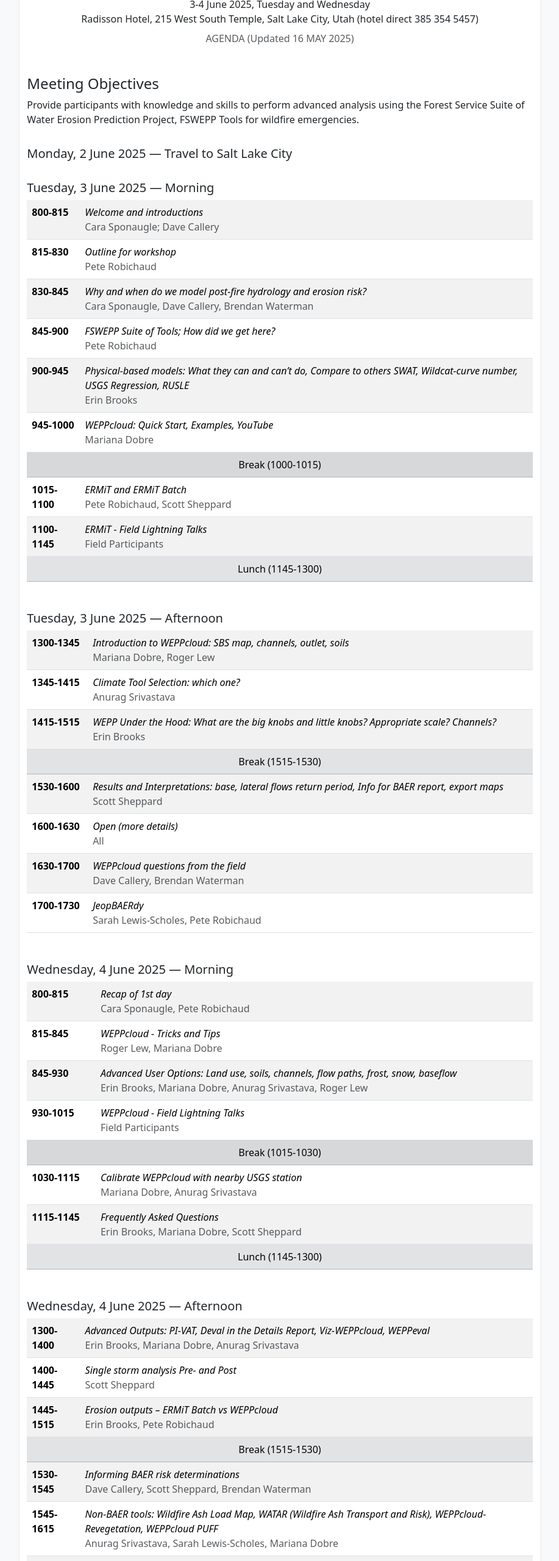
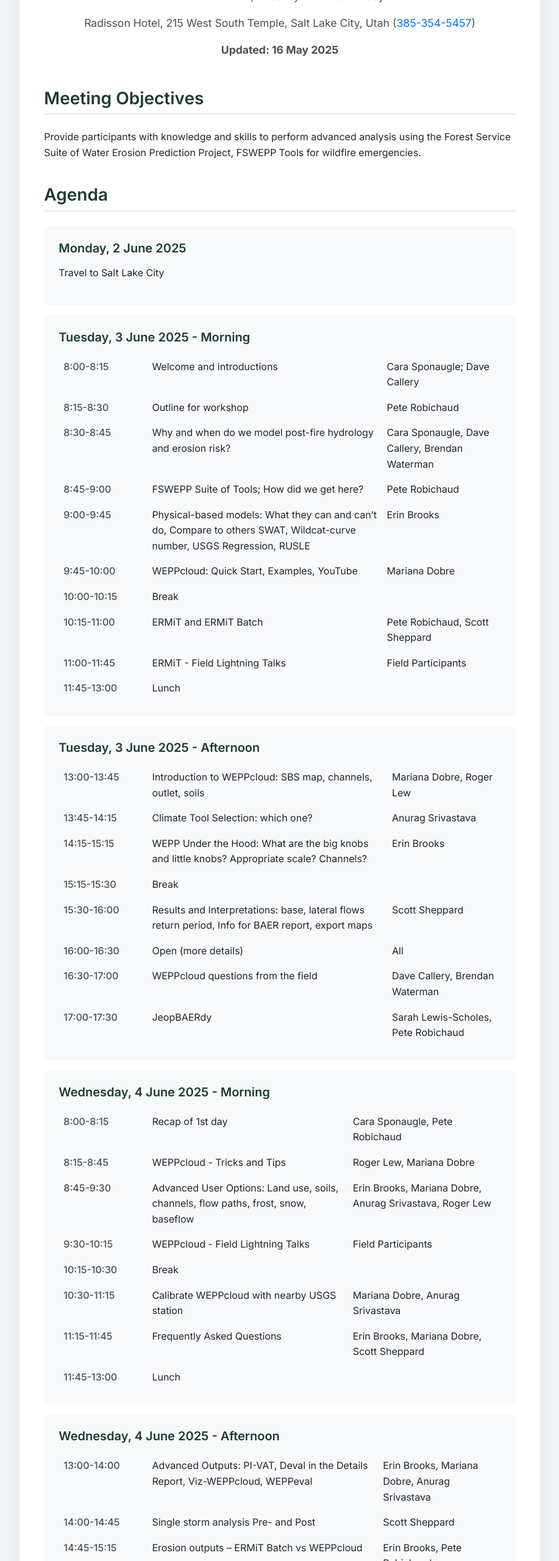
Before and after one commit to wepp-in-the-woods/2025-National-BAER-Readiness-Meeting, a plain HTML site: page index.htm in a window 1280 px wide. Shown: the part 240-2800 px from the top of the page at 61% size, without its empty margins (181-1098 px from the left). Drawn offline with nearby package versions, Linux system fonts and the light colour scheme; a small style sheet from the web is missing.

Commit message:
Update index.htm

```diff
--- a/index.htm
+++ b/index.htm
@@ -6,325 +6,280 @@
   <title>2025 National Burned Area Emergency Response Readiness Meeting</title>
   <!-- Bootstrap CSS -->
   <link rel="stylesheet" href="https://cdn.jsdelivr.net/npm/bootstrap@5.3.3/dist/css/bootstrap.min.css" integrity="sha384-yogH5qG1D6kxZbDzQ3xjZmUqQm34tcywP9xsO+Q0pR3g6KY20NckvGiDyvFOKc8I" crossorigin="anonymous">
+  <!-- Google Fonts: Inter -->
+  <link rel="stylesheet" href="https://fonts.googleapis.com/css2?family=Inter:wght@400;500;600;700&display=swap">
   <style>
-    body { font-family: system-ui, -apple-system, "Segoe UI", Roboto, "Helvetica Neue", Arial, "Noto Sans", sans-serif; background-color: #f8f9fa; }
-    .agenda-table th, .agenda-table td { vertical-align: top; }
-    .agenda-section { margin-top: 2rem; }
-    .container { margin-left: 10em; margin-right: 10em; }
-    h1 { text-align:center; }
+    body {
+      font-family: 'Inter', system-ui, -apple-system, 'Segoe UI', Roboto, 'Helvetica Neue', Arial, 'Noto Sans', sans-serif;
+      background-color: #f0f2f5;
+      color: #212529;
+      line-height: 1.6;
+    }
+    .container {
+      background-color: #ffffff;
+      border-radius: 12px;
+      box-shadow: 0 4px 20px rgba(0, 0, 0, 0.05);
+      padding: 2.5rem;
+      margin-top: 2rem;
+      margin-bottom: 2rem;
+    }
+    .header {
+      text-align: center;
+      margin-bottom: 3rem;
+    }
+    .header h1 {
+      font-size: 2.5rem;
+      font-weight: 700;
+      color: #1a3c34;
+    }
+    .header p {
+      font-size: 1.1rem;
+      color: #495057;
+    }
+    .section-title {
+      font-size: 1.75rem;
+      font-weight: 600;
+      color: #1a3c34;
+      margin-bottom: 1.5rem;
+      border-bottom: 2px solid #e9ecef;
+      padding-bottom: 0.5rem;
+    }
+    .agenda-card {
+      background-color: #f8f9fa;
+      border-radius: 8px;
+      padding: 1.5rem;
+      margin-bottom: 1rem;
+      transition: transform 0.2s, box-shadow 0.2s;
+    }
+    .agenda-card:hover {
+      transform: translateY(-4px);
+      box-shadow: 0 6px 12px rgba(0, 0, 0, 0.1);
+    }
+    .agenda-card h3 {
+      font-size: 1.25rem;
+      font-weight: 600;
+      color: #1a3c34;
+      margin-bottom: 1rem;
+    }
+    .agenda-card table {
+      width: 100%;
+      margin-bottom: 0;
+    }
+    .agenda-card th, .agenda-card td {
+      vertical-align: top;
+      padding: 0.5rem;
+      border: none;
+    }
+    .agenda-card th {
+      width: 20%;
+      font-weight: 500;
+      color: #495057;
+    }
+    .agenda-card td {
+      color: #212529;
+    }
+    .team-list, .links-list {
+      list-style: none;
+      padding: 0;
+    }
+    .team-member, .link-item {
+      background-color: #f8f9fa;
+      border-radius: 8px;
+      padding: 1.5rem;
+      margin-bottom: 1rem;
+      transition: transform 0.2s, box-shadow 0.2s;
+    }
+    .team-member:hover, .link-item:hover {
+      transform: translateY(-4px);
+      box-shadow: 0 6px 12px rgba(0, 0, 0, 0.1);
+    }
+    .team-member h5, .link-item h5 {
+      font-size: 1.25rem;
+      font-weight: 600;
+      color: #1a3c34;
+      margin-bottom: 0.5rem;
+    }
+    .team-member p, .link-item p {
+      margin: 0;
+      color: #495057;
+      font-size: 1rem;
+    }
+    a {
+      color: #0d6efd;
+      text-decoration: none;
+    }
+    a:hover {
+      text-decoration: underline;
+    }
+    .agenda-section {
+      margin-top: 2.5rem;
+    }
+    @media (max-width: 768px) {
+      .container {
+        padding: 1.5rem;
+      }
+      .header h1 {
+        font-size: 2rem;
+      }
+      .section-title {
+        font-size: 1.5rem;
+      }
+      .agenda-card th {
+        width: 30%;
+      }
+    }
   </style>
 </head>
 <body>
   <div class="d-flex justify-content-center">
-    <div class="container col-lg-8 py-4 bg-white shadow-sm">
-      <header class="text-center mb-5">
-        <h1 class="display-5 fw-bold">2025 National Burned Area Emergency Response Readiness Meeting</h1>
-        <p class="lead mb-0">Forest Service Water Erosion Prediction Project, FSWEPP Suite of Tools</p>
-        <p class="mb-0">3-4 June 2025, Tuesday and Wednesday</p>
-        <p class="mb-0">Radisson Hotel, 215 West South Temple, Salt Lake City, Utah (hotel direct 385 354 5457)</p>
-        <p class="text-muted mt-2">AGENDA (Updated 16 MAY 2025)</p>
-      </header>
+    <div class="container col-lg-8">
+      <div class="header">
+        <h1>2025 National Burned Area Emergency Response Readiness Meeting</h1>
+        <p>Forest Service Water Erosion Prediction Project, FSWEPP Suite of Tools</p>
+        <p>3-4 June 2025, Tuesday and Wednesday</p>
+        <p>Radisson Hotel, 215 West South Temple, Salt Lake City, Utah (<a href="tel:3853545457">385-354-5457</a>)</p>
+        <p><strong>Updated: 16 May 2025</strong></p>
+      </div>
 
-      <section>
-        <h2 class="h4">Meeting Objectives</h2>
+      <div class="agenda-section">
+        <h2 class="section-title">Meeting Objectives</h2>
         <p>Provide participants with knowledge and skills to perform advanced analysis using the Forest Service Suite of Water Erosion Prediction Project, FSWEPP Tools for wildfire emergencies.</p>
-      </section>
+      </div>
 
-      <section class="agenda-section">
-        <h3 class="h5">Monday, 2 June 2025 &mdash; Travel to Salt Lake City</h3>
-      </section>
+      <div class="agenda-section">
+        <h2 class="section-title">Agenda</h2>
+        <div class="agenda-card">
+          <h3>Monday, 2 June 2025</h3>
+          <p>Travel to Salt Lake City</p>
+        </div>
 
-      <!-- Tuesday Morning -->
-      <section class="agenda-section">
-        <h3 class="h5">Tuesday, 3 June 2025 &mdash; Morning</h3>
-        <div class="table-responsive">
-          <table class="table table-striped agenda-table">
-            <tbody>
-              <tr>
-                <td class="fw-bold">800-815</td>
-                <td>
-                  <em>Welcome and introductions</em>
-                  <div class="text-muted">Cara Sponaugle; Dave Callery</div>
-                </td>
-              </tr>
-              <tr>
-                <td class="fw-bold">815-830</td>
-                <td>
-                  <em>Outline for workshop</em>
-                  <div class="text-muted">Pete Robichaud</div>
-                </td>
-              </tr>
-              <tr>
-                <td class="fw-bold">830-845</td>
-                <td>
-                  <em>Why and when do we model post-fire hydrology and erosion risk?</em>
-                  <div class="text-muted">Cara Sponaugle, Dave Callery, Brendan Waterman</div>
-                </td>
-              </tr>
-              <tr>
-                <td class="fw-bold">845-900</td>
-                <td>
-                  <em>FSWEPP Suite of Tools; How did we get here?</em>
-                  <div class="text-muted">Pete Robichaud</div>
-                </td>
-              </tr>
-              <tr>
-                <td class="fw-bold">900-945</td>
-                <td>
-                  <em>Physical-based models: What they can and can’t do, Compare to others SWAT, Wildcat-curve number, USGS Regression, RUSLE</em>
-                  <div class="text-muted">Erin Brooks</div>
-                </td>
-              </tr>
-              <tr>
-                <td class="fw-bold">945-1000</td>
-                <td>
-                  <em>WEPPcloud: Quick Start, Examples, YouTube</em>
-                  <div class="text-muted">Mariana Dobre</div>
-                </td>
-              </tr>
-              <tr class="table-secondary">
-                <td colspan="2" class="text-center">Break (1000-1015)</td>
-              </tr>
-              <tr>
-                <td class="fw-bold">1015-1100</td>
-                <td>
-                  <em>ERMiT and ERMiT Batch</em>
-                  <div class="text-muted">Pete Robichaud, Scott Sheppard</div>
-                </td>
-              </tr>
-              <tr>
-                <td class="fw-bold">1100-1145</td>
-                <td>
-                  <em>ERMiT - Field Lightning Talks</em>
-                  <div class="text-muted">Field Participants</div>
-                </td>
-              </tr>
-              <tr class="table-secondary">
-                <td colspan="2" class="text-center">Lunch (1145-1300)</td>
-              </tr>
-            </tbody>
+        <div class="agenda-card">
+          <h3>Tuesday, 3 June 2025 - Morning</h3>
+          <table>
+            <tr><th>8:00-8:15</th><td>Welcome and introductions</td><td>Cara Sponaugle; Dave Callery</td></tr>
+            <tr><th>8:15-8:30</th><td>Outline for workshop</td><td>Pete Robichaud</td></tr>
+            <tr><th>8:30-8:45</th><td>Why and when do we model post-fire hydrology and erosion risk?</td><td>Cara Sponaugle, Dave Callery, Brendan Waterman</td></tr>
+            <tr><th>8:45-9:00</th><td>FSWEPP Suite of Tools; How did we get here?</td><td>Pete Robichaud</td></tr>
+            <tr><th>9:00-9:45</th><td>Physical-based models: What they can and can’t do, Compare to others SWAT, Wildcat-curve number, USGS Regression, RUSLE</td><td>Erin Brooks</td></tr>
+            <tr><th>9:45-10:00</th><td>WEPPcloud: Quick Start, Examples, YouTube</td><td>Mariana Dobre</td></tr>
+            <tr><th>10:00-10:15</th><td>Break</td><td></td></tr>
+            <tr><th>10:15-11:00</th><td>ERMiT and ERMiT Batch</td><td>Pete Robichaud, Scott Sheppard</td></tr>
+            <tr><th>11:00-11:45</th><td>ERMiT - Field Lightning Talks</td><td>Field Participants</td></tr>
+            <tr><th>11:45-13:00</th><td>Lunch</td><td></td></tr>
           </table>
         </div>
-      </section>
 
-      <!-- Tuesday Afternoon -->
-      <section class="agenda-section">
-        <h3 class="h5">Tuesday, 3 June 2025 &mdash; Afternoon</h3>
-        <div class="table-responsive">
-          <table class="table table-striped agenda-table">
-            <tbody>
-              <tr>
-                <td class="fw-bold">1300-1345</td>
-                <td>
-                  <em>Introduction to WEPPcloud: SBS map, channels, outlet, soils</em>
-                  <div class="text-muted">Mariana Dobre, Roger Lew</div>
-                </td>
-              </tr>
-              <tr>
-                <td class="fw-bold">1345-1415</td>
-                <td>
-                  <em>Climate Tool Selection: which one?</em>
-                  <div class="text-muted">Anurag Srivastava</div>
-                </td>
-              </tr>
-              <tr>
-                <td class="fw-bold">1415-1515</td>
-                <td>
-                  <em>WEPP Under the Hood: What are the big knobs and little knobs? Appropriate scale? Channels?</em>
-                  <div class="text-muted">Erin Brooks</div>
-                </td>
-              </tr>
-              <tr class="table-secondary">
-                <td colspan="2" class="text-center">Break (1515-1530)</td>
-              </tr>
-              <tr>
-                <td class="fw-bold">1530-1600</td>
-                <td>
-                  <em>Results and Interpretations: base, lateral flows return period, Info for BAER report, export maps</em>
-                  <div class="text-muted">Scott Sheppard</div>
-                </td>
-              </tr>
-              <tr>
-                <td class="fw-bold">1600-1630</td>
-                <td>
-                  <em>Open (more details)</em>
-                  <div class="text-muted">All</div>
-                </td>
-              </tr>
-              <tr>
-                <td class="fw-bold">1630-1700</td>
-                <td>
-                  <em>WEPPcloud questions from the field</em>
-                  <div class="text-muted">Dave Callery, Brendan Waterman</div>
-                </td>
-              </tr>
-              <tr>
-                <td class="fw-bold">1700-1730</td>
-                <td>
-                  <em>JeopBAERdy</em>
-                  <div class="text-muted">Sarah Lewis-Scholes, Pete Robichaud</div>
-                </td>
-              </tr>
-            </tbody>
+        <div class="agenda-card">
+          <h3>Tuesday, 3 June 2025 - Afternoon</h3>
+          <table>
+            <tr><th>13:00-13:45</th><td>Introduction to WEPPcloud: SBS map, channels, outlet, soils</td><td>Mariana Dobre, Roger Lew</td></tr>
+            <tr><th>13:45-14:15</th><td>Climate Tool Selection: which one?</td><td>Anurag Srivastava</td></tr>
+            <tr><th>14:15-15:15</th><td>WEPP Under the Hood: What are the big knobs and little knobs? Appropriate scale? Channels?</td><td>Erin Brooks</td></tr>
+            <tr><th>15:15-15:30</th><td>Break</td><td></td></tr>
+            <tr><th>15:30-16:00</th><td>Results and Interpretations: base, lateral flows return period, Info for BAER report, export maps</td><td>Scott Sheppard</td></tr>
+            <tr><th>16:00-16:30</th><td>Open (more details)</td><td>All</td></tr>
+            <tr><th>16:30-17:00</th><td>WEPPcloud questions from the field</td><td>Dave Callery, Brendan Waterman</td></tr>
+            <tr><th>17:00-17:30</th><td>JeopBAERdy</td><td>Sarah Lewis-Scholes, Pete Robichaud</td></tr>
           </table>
         </div>
-      </section>
 
-      <!-- Wednesday Morning -->
-      <section class="agenda-section">
-        <h3 class="h5">Wednesday, 4 June 2025 &mdash; Morning</h3>
-        <div class="table-responsive">
-          <table class="table table-striped agenda-table">
-            <tbody>
-              <tr>
-                <td class="fw-bold">800-815</td>
-                <td>
-                  <em>Recap of 1st day</em>
-                  <div class="text-muted">Cara Sponaugle, Pete Robichaud</div>
-                </td>
-              </tr>
-              <tr>
-                <td class="fw-bold">815-845</td>
-                <td>
-                  <em>WEPPcloud - Tricks and Tips</em>
-                  <div class="text-muted">Roger Lew, Mariana Dobre</div>
-                </td>
-              </tr>
-              <tr>
-                <td class="fw-bold">845-930</td>
-                <td>
-                  <em>Advanced User Options: Land use, soils, channels, flow paths, frost, snow, baseflow</em>
-                  <div class="text-muted">Erin Brooks, Mariana Dobre, Anurag Srivastava, Roger Lew</div>
-                </td>
-              </tr>
-              <tr>
-                <td class="fw-bold">930-1015</td>
-                <td>
-                  <em>WEPPcloud - Field Lightning Talks</em>
-                  <div class="text-muted">Field Participants</div>
-                </td>
-              </tr>
-              <tr class="table-secondary">
-                <td colspan="2" class="text-center">Break (1015-1030)</td>
-              </tr>
-              <tr>
-                <td class="fw-bold">1030-1115</td>
-                <td>
-                  <em>Calibrate WEPPcloud with nearby USGS station</em>
-                  <div class="text-muted">Mariana Dobre, Anurag Srivastava</div>
-                </td>
-              </tr>
-              <tr>
-                <td class="fw-bold">1115-1145</td>
-                <td>
-                  <em>Frequently Asked Questions</em>
-                  <div class="text-muted">Erin Brooks, Mariana Dobre, Scott Sheppard</div>
-                </td>
-              </tr>
-              <tr class="table-secondary">
-                <td colspan="2" class="text-center">Lunch (1145-1300)</td>
-              </tr>
-            </tbody>
+        <div class="agenda-card">
+          <h3>Wednesday, 4 June 2025 - Morning</h3>
+          <table>
+            <tr><th>8:00-8:15</th><td>Recap of 1st day</td><td>Cara Sponaugle, Pete Robichaud</td></tr>
+            <tr><th>8:15-8:45</th><td>WEPPcloud - Tricks and Tips</td><td>Roger Lew, Mariana Dobre</td></tr>
+            <tr><th>8:45-9:30</th><td>Advanced User Options: Land use, soils, channels, flow paths, frost, snow, baseflow</td><td>Erin Brooks, Mariana Dobre, Anurag Srivastava, Roger Lew</td></tr>
+            <tr><th>9:30-10:15</th><td>WEPPcloud - Field Lightning Talks</td><td>Field Participants</td></tr>
+            <tr><th>10:15-10:30</th><td>Break</td><td></td></tr>
+            <tr><th>10:30-11:15</th><td>Calibrate WEPPcloud with nearby USGS station</td><td>Mariana Dobre, Anurag Srivastava</td></tr>
+            <tr><th>11:15-11:45</th><td>Frequently Asked Questions</td><td>Erin Brooks, Mariana Dobre, Scott Sheppard</td></tr>
+            <tr><th>11:45-13:00</th><td>Lunch</td><td></td></tr>
           </table>
         </div>
-      </section>
 
-      <!-- Wednesday Afternoon -->
-      <section class="agenda-section">
-        <h3 class="h5">Wednesday, 4 June 2025 &mdash; Afternoon</h3>
-        <div class="table-responsive">
-          <table class="table table-striped agenda-table">
-            <tbody>
-              <tr>
-                <td class="fw-bold">1300-1400</td>
-                <td>
-                  <em>Advanced Outputs: PI-VAT, Deval in the Details Report, Viz-WEPPcloud, WEPPeval</em>
-                  <div class="text-muted">Erin Brooks, Mariana Dobre, Anurag Srivastava</div>
-                </td>
-              </tr>
-              <tr>
-                <td class="fw-bold">1400-1445</td>
-                <td>
-                  <em>Single storm analysis  Pre- and Post</em>
-                  <div class="text-muted">Scott Sheppard</div>
-                </td>
-              </tr>
-              <tr>
-                <td class="fw-bold">1445-1515</td>
-                <td>
-                  <em>Erosion outputs – ERMiT Batch vs WEPPcloud</em>
-                  <div class="text-muted">Erin Brooks, Pete Robichaud</div>
-                </td>
-              </tr>
-              <tr class="table-secondary">
-                <td colspan="2" class="text-center">Break (1515-1530)</td>
-              </tr>
-              <tr>
-                <td class="fw-bold">1530-1545</td>
-                <td>
-                  <em>Informing BAER risk determinations</em>
-                  <div class="text-muted">Dave Callery, Scott Sheppard, Brendan Waterman</div>
-                </td>
-              </tr>
-              <tr>
-                <td class="fw-bold">1545-1615</td>
-                <td>
-                  <em>Non-BAER tools: Wildfire Ash Load Map, WATAR (Wildfire Ash Transport and Risk), WEPPcloud-Revegetation, WEPPcloud PUFF</em>
-                  <div class="text-muted">Anurag Srivastava, Sarah Lewis-Scholes, Mariana Dobre</div>
-                </td>
-              </tr>
-              <tr>
-                <td class="fw-bold">1615-1645</td>
-                <td>
-                  <em>What if? Questions from the field and potential collaboration points</em>
-                  <div class="text-muted">Dave Callery, Brendan Waterman</div>
-                </td>
-              </tr>
-              <tr>
-                <td class="fw-bold">1645-1700</td>
-                <td>
-                  <em>Wrap Up</em>
-                  <div class="text-muted">Cara Sponaugle, Pete Robichaud</div>
-                </td>
-              </tr>
-            </tbody>
+        <div class="agenda-card">
+          <h3>Wednesday, 4 June 2025 - Afternoon</h3>
+          <table>
+            <tr><th>13:00-14:00</th><td>Advanced Outputs: PI-VAT, Deval in the Details Report, Viz-WEPPcloud, WEPPeval</td><td>Erin Brooks, Mariana Dobre, Anurag Srivastava</td></tr>
+            <tr><th>14:00-14:45</th><td>Single storm analysis Pre- and Post</td><td>Scott Sheppard</td></tr>
+            <tr><th>14:45-15:15</th><td>Erosion outputs – ERMiT Batch vs WEPPcloud</td><td>Erin Brooks, Pete Robichaud</td></tr>
+            <tr><th>15:15-15:30</th><td>Break</td><td></td></tr>
+            <tr><th>15:30-15:45</th><td>Informing BAER risk determinations</td><td>Dave Callery, Scott Sheppard, Brendan Waterman</td></tr>
+            <tr><th>15:45-16:15</th><td>Non-BAER tools: Wildfire Ash Load Map, WATAR (Wildfire Ash Transport and Risk), WEPPcloud-Revegetation, WEPPcloud PUFF</td><td>Anurag Srivastava, Sarah Lewis-Scholes, Mariana Dobre</td></tr>
+            <tr><th>16:15-16:45</th><td>What if? Questions from the field and potential collaboration points</td><td>Dave Callery, Brendan Waterman</td></tr>
+            <tr><th>16:45-17:00</th><td>Wrap Up</td><td>Cara Sponaugle, Pete Robichaud</td></tr>
           </table>
         </div>
-      </section>
 
-      <section class="agenda-section">
-        <h3 class="h5">Thursday, 5 June 2025 &mdash; Travel to home units</h3>
-      </section>
+        <div class="agenda-card">
+          <h3>Thursday, 5 June 2025</h3>
+          <p>Travel to home units</p>
+        </div>
+      </div>
 
-      <section class="agenda-section">
-        <h2 class="h4">Additional Information</h2>
-        <h3 class="h5">Instructors:</h3>
-        <ul>
-          <li>Dr. Pete Robichaud, Research Engineer, USDA Forst Service Rocky Mountain Research Station, Moscow, Idaho. FSWEPP developer, field data collection, validation. peter.robichaud@usda.gov</li>
-          <li>Dr. Erin Brooks, Professor, Department of Soil & Water Systems, University of Idaho, Moscow Idaho. Hydrologic processes, model development. ebrooks@uidaho.edu</li>
-          <li>Dr. Mariana Dobre, Research Assistant Professor, Department of Soil & Water Systems, University of Idaho, Moscow Idaho. Lead WEPP power user. mdobre@uidaho.edu</li>
-          <li>Dr. Roger Lew, Associate Research Professor, Virtual Technology and Design, University of Idaho. Model recoding, interface development. rlew@uidaho.edu</li>
-          <li>Dr. Anurag Srivastava, Research Scholar, Department of Soil & Water Systems, University of Idaho, Moscow Idaho. WEPP Developer. srivanu@uidaho.edu</li>
-          <li>Dr. Sarah Lewis-Scholes, Civil Engineer, USDA Forst Service Rocky Mountain Research Station, Moscow, Idaho. Remote sensing soil burn severity, ash load mapping. Sarah.lewis-scholes@usda.gov</li>
-          <li>Brian “Scott” Sheppard, Hydrologist, USDA Forst Service Rocky Mountain Research Station, Moscow, Idaho. BAER team Liaison/ interpretation. brian.sheppard@usda.gov</li>
+      <div class="agenda-section">
+        <h2 class="section-title">Instructors</h2>
+        <ul class="team-list">
+          <li class="team-member">
+            <h5>Dr. Pete Robichaud</h5>
+            <p>Research Engineer, USDA Forest Service Rocky Mountain Research Station, Moscow, Idaho. FSWEPP developer, field data collection, validation.</p>
+            <p><a href="mailto:peter.robichaud@usda.gov">peter.robichaud@usda.gov</a></p>
+          </li>
+          <li class="team-member">
+            <h5>Dr. Erin Brooks</h5>
+            <p>Professor, Department of Soil & Water Systems, University of Idaho, Moscow, Idaho. Hydrologic processes, model development.</p>
+            <p><a href="mailto:ebrooks@uidaho.edu">ebrooks@uidaho.edu</a></p>
+          </li>
+          <li class="team-member">
+            <h5>Dr. Mariana Dobre</h5>
+            <p>Research Assistant Professor, Department of Soil & Water Systems, University of Idaho, Moscow, Idaho. Lead WEPP power user.</p>
+            <p><a href="mailto:mdobre@uidaho.edu">mdobre@uidaho.edu</a></p>
+          </li>
+          <li class="team-member">
+            <h5>Dr. Roger Lew</h5>
+            <p>Associate Research Professor, Virtual Technology and Design, University of Idaho. Model recoding, interface development.</p>
+            <p><a href="mailto:rlew@uidaho.edu">rlew@uidaho.edu</a></p>
+          </li>
+          <li class="team-member">
+            <h5>Dr. Anurag Srivastava</h5>
+            <p>Research Scholar, Department of Soil & Water Systems, University of Idaho, Moscow, Idaho. WEPP Developer.</p>
+            <p><a href="mailto:srivanu@uidaho.edu">srivanu@uidaho.edu</a></p>
+          </li>
+          <li class="team-member">
+            <h5>Dr. Sarah Lewis-Scholes</h5>
+            <p>Civil Engineer, USDA Forest Service Rocky Mountain Research Station, Moscow, Idaho. Remote sensing soil burn severity, ash load mapping.</p>
+            <p><a href="mailto:Sarah.lewis-scholes@usda.gov">Sarah.lewis-scholes@usda.gov</a></p>
+          </li>
+          <li class="team-member">
+            <h5>Brian “Scott” Sheppard</h5>
+            <p>Hydrologist, USDA Forest Service Rocky Mountain Research Station, Moscow, Idaho. BAER team Liaison/interpretation.</p>
+            <p><a href="mailto:brian.sheppard@usda.gov">brian.sheppard@usda.gov</a></p>
+          </li>
         </ul>
+      </div>
 
-        <h3 class="h5">Important web pages:</h3>
-        <ul>
-          <li>Home page for Forest Service Water and Watersheds in Moscow — <a href="https://forest.moscowfsl.wsu.edu/">https://forest.moscowfsl.wsu.edu/</a></li>
-          <li>Home page of Forest Service FS WEPP Suite of Tools — <a href="https://forest.moscowfsl.wsu.edu/fswepp/">https://forest.moscowfsl.wsu.edu/fswepp/</a></li>
-          <li>Home page of WEPPcloud — <a href="https://wepp.cloud/weppcloud/">https://wepp.cloud/weppcloud/</a></li>
-          <li>Water and Watershed’s Library of publications — <a href="https://forest.moscowfsl.wsu.edu/library/">https://forest.moscowfsl.wsu.edu/library/</a></li>
+      <div class="agenda-section">
+        <h2 class="section-title">Additional Information</h2>
+        <ul class="links-list">
+          <li class="link-item">
+            <h5>Home page for Forest Service Water and Watersheds in Moscow</h5>
+            <p><a href="https://forest.moscowfsl.wsu.edu/">https://forest.moscowfsl.wsu.edu/</a></p>
+          </li>
+          <li class="link-item">
+            <h5>Home page of Forest Service FS WEPP Suite of Tools</h5>
+            <p><a href="https://forest.moscowfsl.wsu.edu/fswepp/">https://forest.moscowfsl.wsu.edu/fswepp/</a></p>
+          </li>
+          <li class="link-item">
+            <h5>Home page of WEPPcloud</h5>
+            <p><a href="https://wepp.cloud/weppcloud/">https://wepp.cloud/weppcloud/</a></p>
+          </li>
+          <li class="link-item">
+            <h5>Water and Watershed’s Library of publications</h5>
+            <p><a href="https://forest.moscowfsl.wsu.edu/library/">https://forest.moscowfsl.wsu.edu/library/</a></p>
+          </li>
         </ul>
-      </section>
-
-      <footer class="text-center mt-5 mb-3 text-muted">
-        <small>&copy; 2025 National Burned Area Emergency Response Readiness Meeting</small>
-      </footer>
+      </div>
     </div>
   </div>
-
-  <!-- Bootstrap JS (optional) -->
-  <script src="https://cdn.jsdelivr.net/npm/bootstrap@5.3.3/dist/js/bootstrap.bundle.min.js" integrity="sha384-p6JfrDAQ4QaQ7IbJ4Rtfh3sm49P8wexiAIQK0Ez1Vh0Fr6AjC4KwN+BnAtztN5rS" crossorigin="anonymous"></script>
 </body>
 </html>
```
